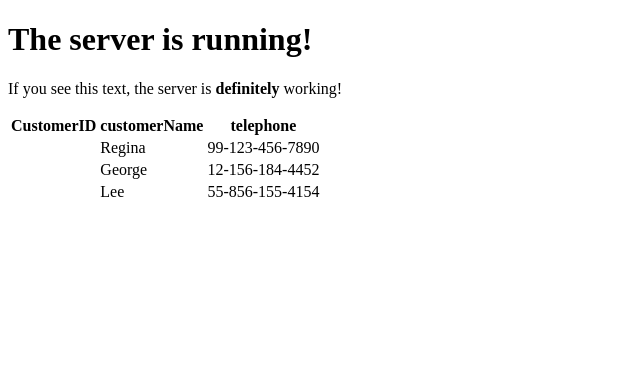
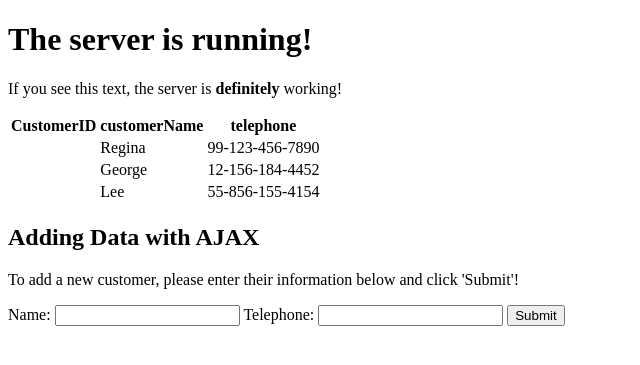
Before and after one commit to gullot/YNSRC, a Node server app: page / in a window 1280 px wide. Shown: the top 365 px of the page, without its empty margins (0-640 px from the left). Run offline with Node 20, Linux system fonts and the light colour scheme; data comes from the database, SQL or seed files in the repository; some libraries are stand-ins or nearby versions.

Commit message:
added create (insert) ability to customer table

```diff
--- a/app.js
+++ b/app.js
@@ -1,6 +1,10 @@
 // Express
 var express = require('express');   // We are using the express library for the web server
 var app     = express();            // We need to instantiate an express object to interact with the server in our code
+// app.js - SETUP section
+app.use(express.json())
+app.use(express.urlencoded({extended: true}))
+app.use(express.static('public'))
 PORT        = 61287;                 // Set a port number at the top so it's easy to change in the future
 
 // handlebars stuff
@@ -28,6 +32,61 @@ app.get('/', function(req, res)
             })
 
     });
+// app.js - ROUTES section
+
+app.post('/add-customer-ajax', function(req, res)
+{
+    // Capture the incoming data and parse it back to a JS object
+    let data = req.body;
+
+    /*// Capture NULL values   NO NULL VALUES FOR CUSTOMERS
+    let homeworld = parseInt(data.homeworld);
+    if (isNaN(homeworld))
+    {
+        homeworld = 'NULL'
+    }
+
+    let age = parseInt(data.age);
+    if (isNaN(age))
+    {
+        age = 'NULL'
+    }*/
+
+    // Create the query and run it on the database
+    query1 = `INSERT INTO Customers (customerName, telephone) VALUES  ('${data.customerName}', '${data.telephone}')`;
+    db.pool.query(query1, function(error, rows, fields){
+
+        // Check to see if there was an error
+        if (error) {
+
+            // Log the error to the terminal so we know what went wrong, and send the visitor an HTTP response 400 indicating it was a bad request.
+            console.log(error)
+            res.sendStatus(400);
+        }
+        else
+        {
+            // If there was no error, perform a SELECT * on bsg_people
+            query2 = `SELECT * FROM Customers;`;
+            db.pool.query(query2, function(error, rows, fields){
+
+                // If there was an error on the second query, send a 400
+                if (error) {
+
+                    // Log the error to the terminal so we know what went wrong, and send the visitor an HTTP response 400 indicating it was a bad request.
+                    console.log(error);
+                    res.sendStatus(400);
+                }
+                // If all went well, send the results of the query back.
+                else
+                {
+                    res.send(rows);
+                }
+            })
+        }
+    })
+});
+
+
 
 /*
     LISTENER
--- /dev/null
+++ b/public/js/add_customer.js
@@ -0,0 +1,83 @@
+// Get the objects we need to modify
+let addCustomerForm = document.getElementById('add-customer-form-ajax');
+
+// Modify the objects we need
+addCustomerForm.addEventListener("submit", function (e) {
+
+    // Prevent the form from submitting
+    e.preventDefault();
+
+    // Get form fields we need to get data from
+    let inputCustomerName = document.getElementById("input-customerName");
+    let inputTelephone = document.getElementById("input-telephone");
+
+    // Get the values from the form fields
+    let customerNameValue = inputCustomerName.value;
+    let telephoneValue = inputTelephone.value;
+
+    // Put our data we want to send in a javascript object
+    let data = {
+        customerName: customerNameValue,
+        telephone: telephoneValue
+    }
+
+    // Setup our AJAX request
+    var xhttp = new XMLHttpRequest();
+    xhttp.open("POST", "/add-customer-ajax", true);
+    xhttp.setRequestHeader("Content-type", "application/json");
+
+    // Tell our AJAX request how to resolve
+    xhttp.onreadystatechange = () => {
+        if (xhttp.readyState == 4 && xhttp.status == 200) {
+
+            // Add the new data to the table
+            addRowToTable(xhttp.response);
+
+            // Clear the input fields for another transaction
+            inputCustomerName.value = '';
+            inputTelephone.value = '';
+        }
+        else if (xhttp.readyState == 4 && xhttp.status != 200) {
+            console.log("There was an error with the input.")
+        }
+    }
+
+    // Send the request and wait for the response
+    xhttp.send(JSON.stringify(data));
+
+})
+
+
+// Creates a single row from an Object representing a single record from
+// bsg_people
+addRowToTable = (data) => {
+
+    // Get a reference to the current table on the page and clear it out.
+    let currentTable = document.getElementById("customer-table");
+
+    // Get the location where we should insert the new row (end of table)
+    let newRowIndex = currentTable.rows.length;
+
+    // Get a reference to the new row from the database query (last object)
+    let parsedData = JSON.parse(data);
+    let newRow = parsedData[parsedData.length - 1]
+
+    // Create a row and 3 cells
+    let row = document.createElement("TR");
+    let idCell = document.createElement("TD");
+    let customerNameCell = document.createElement("TD");
+    let telephoneCell = document.createElement("TD");
+
+    // Fill the cells with correct data
+    idCell.innerText = newRow.customerID;
+    customerNameCell.innerText = newRow.customerName;
+    telephoneCell.innerText = newRow.telephone;
+
+    // Add the cells to the row
+    row.appendChild(idCell);
+    row.appendChild(customerNameCell);
+    row.appendChild(telephoneCell);
+
+    // Add the row to the table
+    currentTable.appendChild(row);
+}
--- a/views/index.hbs
+++ b/views/index.hbs
@@ -3,7 +3,7 @@
 <p>If you see this text, the server is <strong>definitely</strong> working!</p>
 
 {{!-- Create a table --}}
-<table>
+<table id="customer-table">
 
     {{!-- Header section --}}
     <thead>
@@ -32,3 +32,19 @@
         {{/each}}
     </tbody>
 </table>
+
+{{!-- Form to add a record to the table  --}}
+<h2>Adding Data with AJAX</h2>
+<p>To add a new customer, please enter their information below and click 'Submit'!</p>
+<form id="add-customer-form-ajax">
+    <label for="input-customerName">Name: </label>
+    <input type="text" name="input-customerName" id="input-customerName">
+
+    <label for="input-telephone">Telephone: </label>
+    <input type="text" name="input-telephone" id="input-telephone">
+
+    <input type="submit">
+</form>
+
+{{!-- Embed our javascript to handle the DOM manipulation and AJAX request --}}
+<script src="./js/add_customer.js"></script>
```
